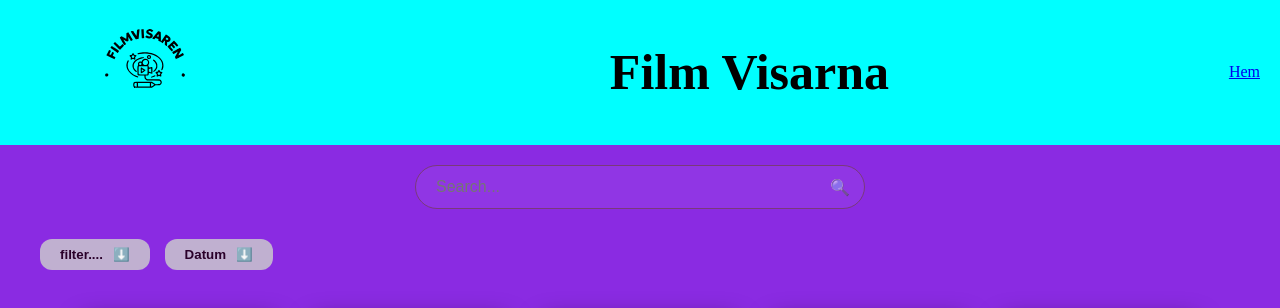
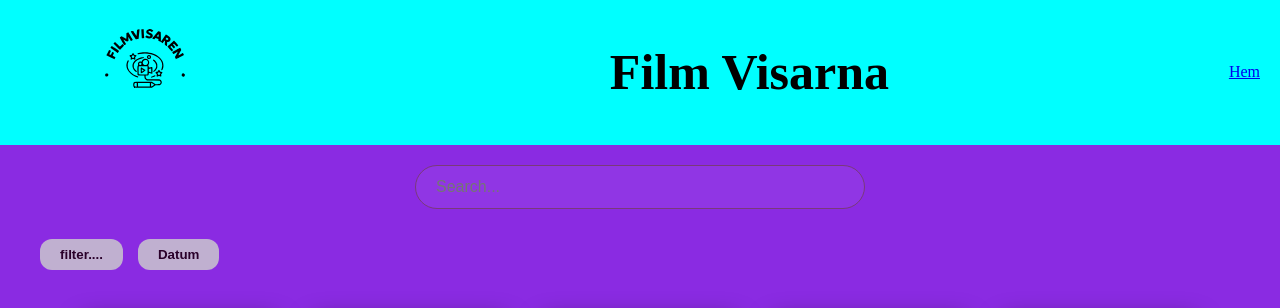
Before and after one commit to hkmp1303/filmvisarna, a React (Vite) app: page / in a window 1280 px wide. Shown: the top 308 px of the page. Built offline with nearby package versions, Linux system fonts and the light colour scheme; grey boxes are pictures that could not be loaded.

Commit message:
removing ugly parts

```diff
--- a/src/pages/LandingPage.tsx
+++ b/src/pages/LandingPage.tsx
@@ -23,14 +23,13 @@ const MovieGallery: React.FC = () => {
       <div className="search-section">
         <div className="search-bar">
           <input type="text" placeholder="Search..." />
-          <span className="search-icon">🔍</span>
         </div>
       </div>
 
       {/* Filter sektion */}
       <div className="filter-section">
-        <button className="filter-btn main-filter">filter.... <span>⬇️</span></button>
-        <button className="filter-btn date-filter">Datum <span>⬇️</span></button>
+        <button className="filter-btn main-filter">filter....</button>
+        <button className="filter-btn date-filter">Datum</button>
       </div>
 
       {/* Grid med filmkort */}
```
